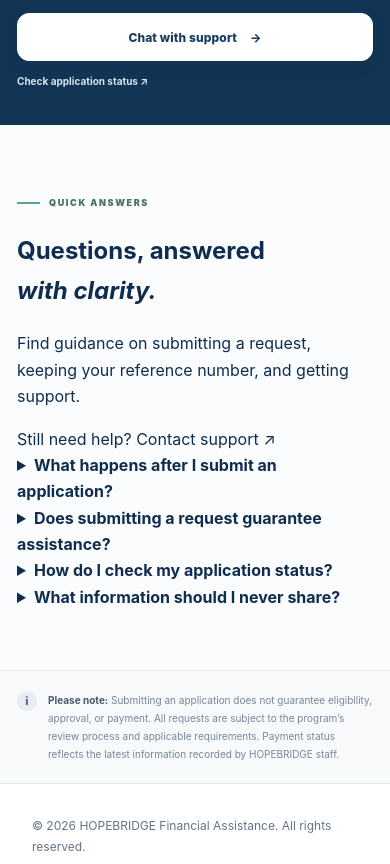
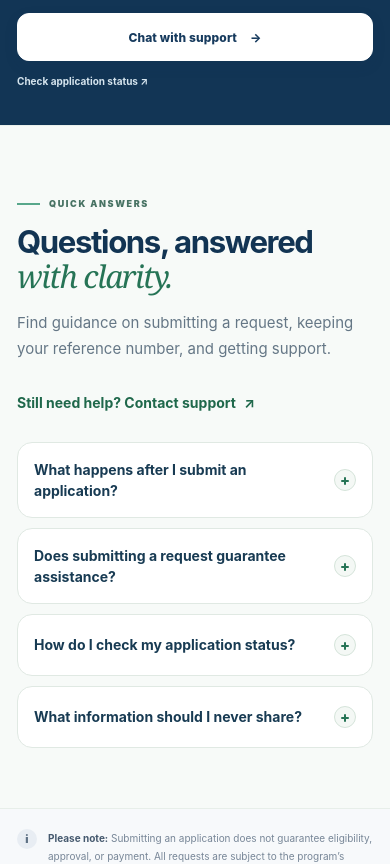
Before and after one commit to agentsarahmitchell56-code/USHopeBridge, a Next.js app: page / in a window 390 px wide. Shown: the part 3200-4064 px from the top of the page. Built offline with nearby package versions, Linux system fonts and the light colour scheme.

Commit message:
Polish responsive forms, footer and FAQ interactions

```diff
--- a/app/globals.css
+++ b/app/globals.css
@@ -1101,3 +1101,40 @@ button:focus-visible, input:focus-visible, select:focus-visible, textarea:focus-
   .hb-mobile-menu-panel { animation: none; }
   .hb-home .hb-button, .hb-home .hb-step-card, .hb-home .hb-service-card { transition: none; }
 }
+
+
+/* HOPEBRIDGE experience update: consistent forms, clear feedback, and FAQ interactions */
+.hb-faq-section { background: #f7faf8; border-top: 1px solid #e9f0eb; }
+.hb-faq-layout { display: grid; grid-template-columns: minmax(0, .78fr) minmax(0, 1.22fr); gap: clamp(30px, 6vw, 84px); align-items: start; }
+.hb-faq-intro h2 { margin: 14px 0 14px; color: #123453; font-size: clamp(30px, 4vw, 44px); line-height: 1.08; letter-spacing: -.045em; }
+.hb-faq-intro h2 em { color: #267456; font-family: Georgia, "Times New Roman", serif; font-weight: 500; }
+.hb-faq-intro > p { max-width: 420px; color: #657786; font-size: 15px; line-height: 1.75; }
+.hb-faq-contact { display: inline-flex; align-items: center; gap: 8px; margin-top: 14px; color: #1f684b; font-size: 14px; font-weight: 750; }
+.hb-faq-contact:hover { text-decoration: underline; text-underline-offset: 4px; }
+.hb-faq-list { display: grid; gap: 10px; }
+.hb-faq-item { border: 1px solid #e0e9e3; border-radius: 15px; background: #fff; overflow: clip; transition: border-color .18s ease, box-shadow .18s ease; }
+.hb-faq-item[open] { border-color: #c6dbce; box-shadow: 0 8px 24px rgba(18,52,83,.045); }
+.hb-faq-item summary { position: relative; display: flex; align-items: center; justify-content: space-between; gap: 18px; min-height: 64px; padding: 18px 20px; color: #183b53; font-size: 15px; font-weight: 750; line-height: 1.5; cursor: pointer; list-style: none; }
+.hb-faq-item summary::-webkit-details-marker { display: none; }
+.hb-faq-item summary > span { position: relative; flex: 0 0 22px; width: 22px; height: 22px; border: 1px solid #d5e4da; border-radius: 50%; background: #f4f8f5; }
+.hb-faq-item summary > span::before, .hb-faq-item summary > span::after { content: ""; position: absolute; left: 6px; top: 10px; width: 8px; height: 2px; border-radius: 2px; background: #267456; }
+.hb-faq-item summary > span::after { transform: rotate(90deg); transition: transform .18s ease; }
+.hb-faq-item[open] summary > span::after { transform: rotate(0); }
+.hb-faq-item summary:focus-visible { outline: 3px solid rgba(38,116,86,.35); outline-offset: -4px; }
+.hb-faq-item p { margin: -2px 20px 20px; max-width: 640px; color: #627584; font-size: 14px; line-height: 1.75; }
+.status-search-form, .application-form, .application-success, .status-result-card { box-shadow: 0 16px 44px rgba(18,52,83,.065); }
+.field label { color: #23445a; line-height: 1.45; }
+.field input:focus, .field select:focus, .field textarea:focus, .status-search-form input:focus { border-color: #43866a; box-shadow: 0 0 0 3px rgba(38,116,86,.12); }
+.btn:disabled, .hb-button[aria-disabled="true"] { opacity: .65; cursor: not-allowed; transform: none; box-shadow: none; }
+.hb-global-footer-inner { padding-top: 6px; padding-bottom: 6px; line-height: 1.7; }
+.hb-global-footer-links a { color: #476575 !important; font-weight: 600; }
+.hb-global-footer-links a:hover { color: #267456 !important; text-decoration: underline; }
+@media (max-width: 760px) {
+  .hb-faq-layout { grid-template-columns: 1fr; gap: 26px; }
+  .hb-faq-intro h2 { font-size: clamp(30px, 8vw, 40px); }
+  .hb-faq-item summary { min-height: 60px; padding: 16px; font-size: 14px; }
+  .hb-faq-item p { margin: -2px 16px 17px; font-size: 13px; }
+}
+@media (prefers-reduced-motion: reduce) {
+  .hb-faq-item, .hb-faq-item summary > span::after { transition: none; }
+}
```
